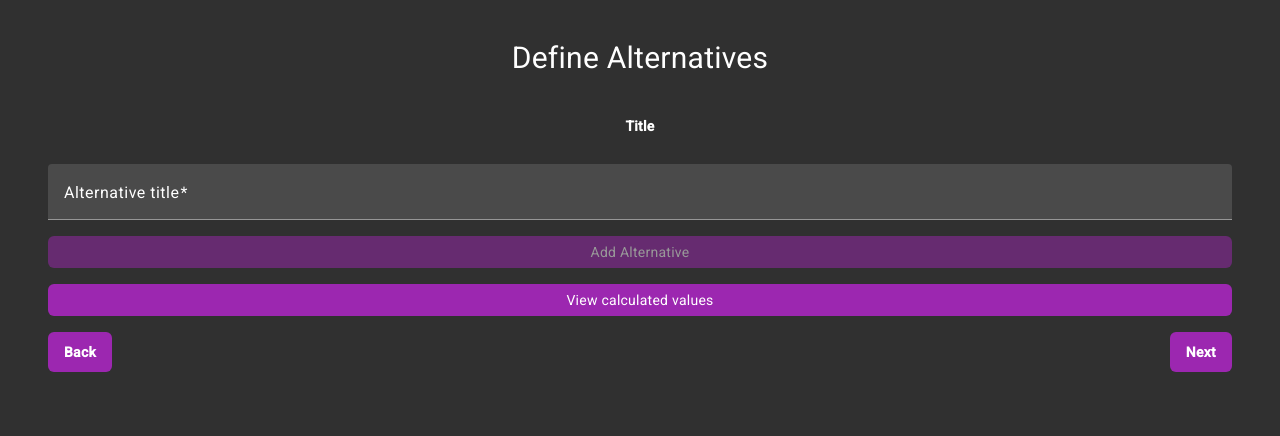
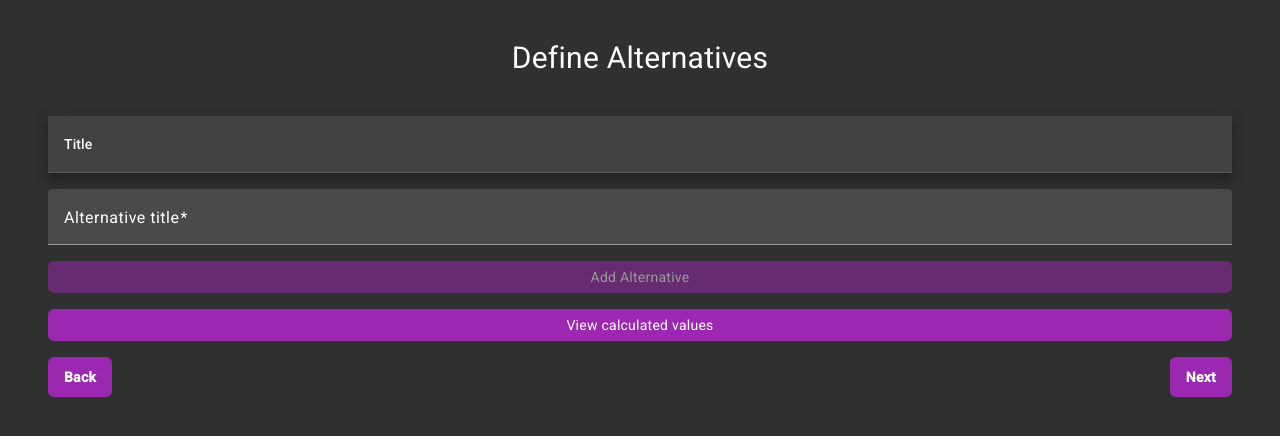
Before and after one commit to alex-nemeth/evalutron, an Angular app: page /alternatives in a window 1280 px wide. Shown: the top 436 px of the page. Built offline with nearby package versions, Linux system fonts and the light colour scheme.

Commit message:
#38 Define alternatives material table

```diff
--- a/src/app/components/common/alternatives-grid/alternatives-grid.component.html
+++ b/src/app/components/common/alternatives-grid/alternatives-grid.component.html
@@ -1,23 +1,30 @@
-<div
-*ngFor="let alternative of alternatives$ | async"
-class="grid text-center mb-4"
-[style.gridTemplateColumns]="'repeat(' + columns + ', 1fr)'">
-    <p>{{ alternative.title }}</p>
-    <ng-container *ngFor="let key of getObjectKeys(alternative.values[gridMode])">
-        <p *ngIf="key !== 'id'">
-            {{ formatValue(alternative.values[gridMode]![key]) }}
-        </p>
+<table mat-table [dataSource]="alternatives$" class="mat-elevation-z8">
+    <!-- Title Column -->
+    <ng-container matColumnDef="title">
+      <th mat-header-cell *matHeaderCellDef>Title</th>
+      <td mat-cell *matCellDef="let alternative">{{ alternative.title }}</td>
     </ng-container>
-</div>
-<ng-container *ngIf="gridMode === AlternativesGridMode.Calculated">
-<p class="border-t mb-2"></p>
-<div
-    class="grid text-center mb-4 font-bold"
-    [style.gridTemplateColumns]="'repeat(' + columns + ', 1fr)'">
-    <p>SUM</p>
-    <p
-    *ngFor="let title of criteriaTitles">
-        {{ formatValue(sumsOfValues[title]) }}
-    </p>
-</div>
-</ng-container>
+
+    <!-- Other Columns -->
+    <ng-container *ngFor="let key of displayedColumns">
+        <ng-container matColumnDef="{{ key }}">
+          <th mat-header-cell *matHeaderCellDef>{{ key }}</th>
+          <td mat-cell *matCellDef="let alternative">
+            {{ formatValue(alternative.values[gridMode][key]) }}
+          </td>
+        </ng-container>
+      </ng-container>
+
+    <!-- Sum Column (Only for Calculated GridMode) -->
+    <ng-container *ngIf="gridMode === AlternativesGridMode.Calculated">
+      <ng-container matColumnDef="sum">
+        <th mat-header-cell *matHeaderCellDef>SUM</th>
+        <td mat-cell *matCellDef="let alternative">
+          {{ formatValue(sumsOfValues[alternative]) }}
+        </td>
+      </ng-container>
+    </ng-container>
+
+    <tr mat-header-row *matHeaderRowDef="['title'].concat(displayedColumns)"></tr>
+    <tr mat-row *matRowDef="let row; columns: ['title'].concat(displayedColumns)"></tr>
+  </table>
--- a/src/app/components/common/alternatives-grid/alternatives-grid.component.ts
+++ b/src/app/components/common/alternatives-grid/alternatives-grid.component.ts
@@ -5,11 +5,12 @@ import { AlternativeService } from '../../../services/alternative.service';
 import { IAlternative } from '../../../models/alternative.model';
 import { AlternativesGridMode } from '../../../enums/alternatives-grid-mode.enum';
 import { Observable, of } from 'rxjs';
+import { MatTableModule } from '@angular/material/table';
 
 @Component({
   selector: 'mcea-alternatives-grid',
   standalone: true,
-  imports: [CommonModule],
+  imports: [CommonModule, MatTableModule],
   templateUrl: './alternatives-grid.component.html'
 })
 export class AlternativesGridComponent {
@@ -34,6 +35,15 @@ export class AlternativesGridComponent {
     this.criteriaTitles = this.criteriaService.getCriteriaTitles();
   }
 
+  get displayedColumns(): string[] {
+    const sampleAlternative = this.alternativeService.alternatives[0]; // Assuming alternatives is an array
+    if (!sampleAlternative) {
+      return [];
+    }
+
+    return Object.keys(sampleAlternative.values[this.gridMode]!);
+  }
+
   getObjectKeys(obj: any) {
     return Object.keys(obj);
   }
--- a/src/app/components/define-alternatives/define-alternatives.component.html
+++ b/src/app/components/define-alternatives/define-alternatives.component.html
@@ -2,22 +2,13 @@
 <header class="m-10 text-3xl text-center">
     Define Alternatives
 </header>
-
-<div
-    class="grid text-center mb-4 font-bold"
-    [style.gridTemplateColumns]="'repeat(' + (criteria.length + 1) + ', 1fr)'">
-    <p> Title </p>
-    <p *ngFor="let criterion of criteria">
-        {{criterion.title }}
-    </p>
-</div>
 
 <div *ngIf="!showCalculatedValues">
     <mcea-alternatives-grid
         [gridMode]="AlternativesGridMode.Raw"
     />
     <form
-        class="flex flex-col gap-2"
+        class="flex flex-col gap-2 mt-4"
         [formGroup]="formGroup"
         (ngSubmit)="addAlternative()">
 
```
